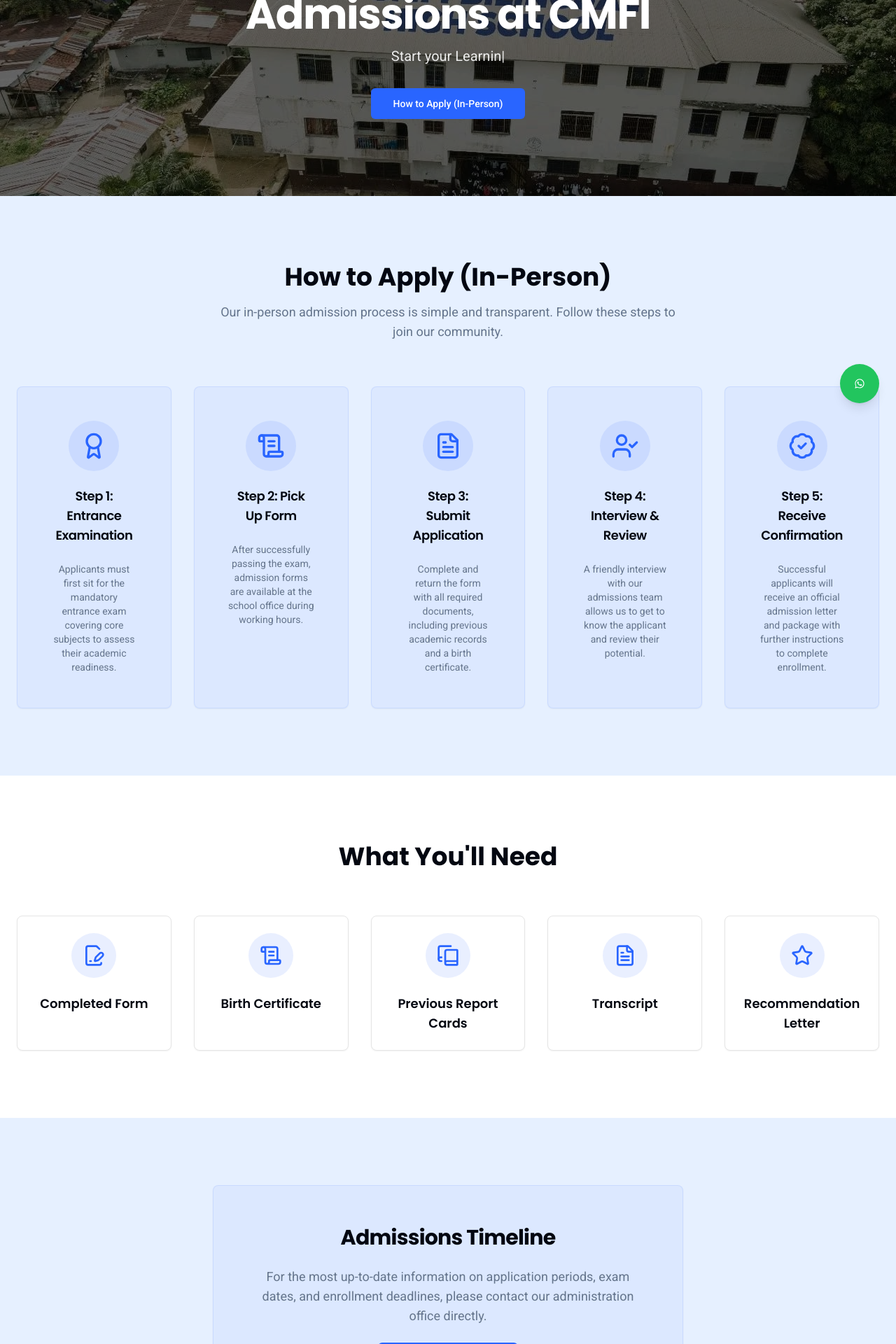
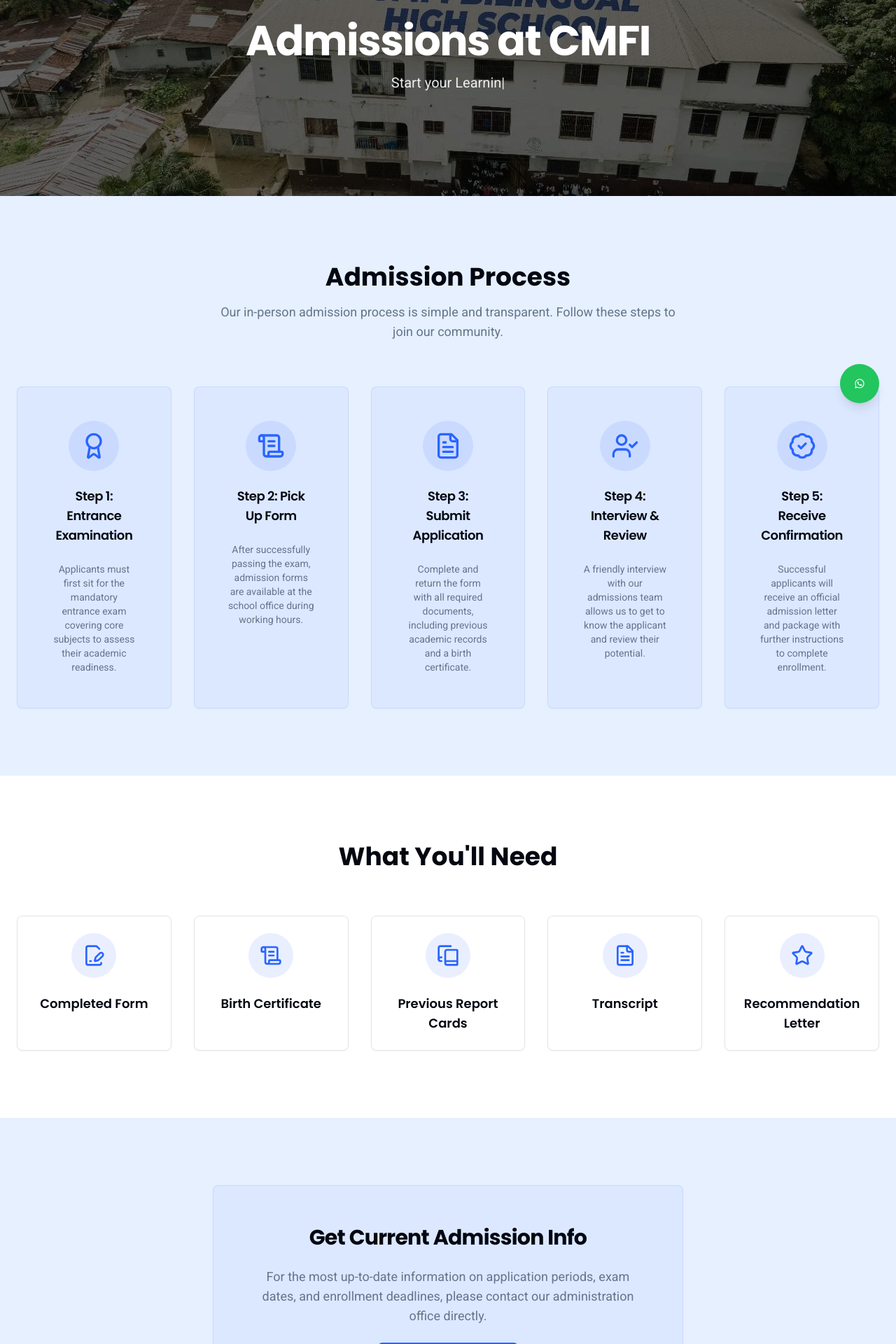
Before and after one commit to KayZee52/CMFI-website, a Next.js app: page /admissions in a window 1280 px wide. Shown: the part 200-2120 px from the top of the page at 70% size. Built offline with nearby package versions, Linux system fonts and the light colour scheme.

Commit message:
initial commit

```diff
--- a/src/app/admissions/page.tsx
+++ b/src/app/admissions/page.tsx
@@ -74,11 +74,6 @@ const AdmissionsPage = () => {
                         <p className="mt-4 text-lg md:text-xl text-white/90 min-h-[56px] md:min-h-0">
                             Start your <Typewriter phrases={typewriterPhrases} />
                         </p>
-                        <div className="mt-8 flex flex-col sm:flex-row gap-4 justify-center">
-                            <Button asChild size="lg" variant="default" className="text-white border-white hover:bg-white hover:text-primary">
-                                <Link href="#how-to-apply">How to Apply (In-Person)</Link>
-                            </Button>
-                        </div>
                     </AnimateOnScroll>
                 </div>
             </section>
@@ -86,7 +81,7 @@ const AdmissionsPage = () => {
             <section id="how-to-apply" className="bg-background">
                 <div className="container mx-auto px-6">
                     <AnimateOnScroll className="text-center">
-                        <h2 className="font-headline text-3xl md:text-4xl font-bold">How to Apply (In-Person)</h2>
+                        <h2 className="font-headline text-3xl md:text-4xl font-bold">Admission Process</h2>
                         <p className="mt-4 max-w-2xl mx-auto text-lg text-muted-foreground">
                             Our in-person admission process is simple and transparent. Follow these steps to join our community.
                         </p>
@@ -137,7 +132,7 @@ const AdmissionsPage = () => {
                     <AnimateOnScroll>
                         <Card className="max-w-2xl mx-auto text-center p-8 bg-primary/5 border-primary/10">
                             <CardHeader>
-                                <CardTitle className="font-headline text-3xl font-bold">Admissions Timeline</CardTitle>
+                                <CardTitle className="font-headline text-3xl font-bold">Get Current Admission Info</CardTitle>
                             </CardHeader>
                             <CardContent>
                                 <p className="text-lg text-muted-foreground mb-6">
```
